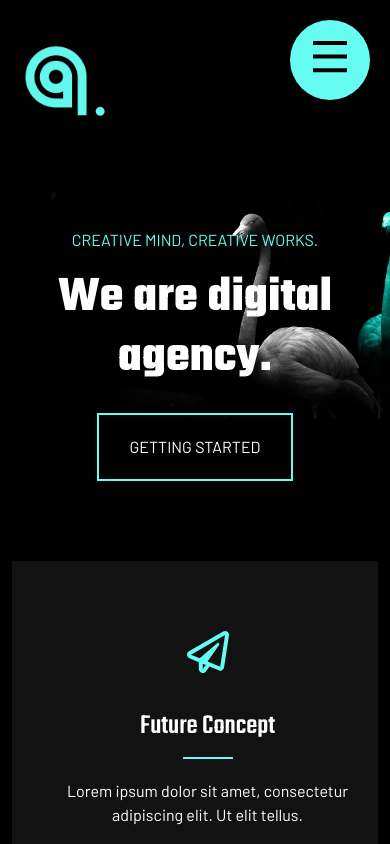
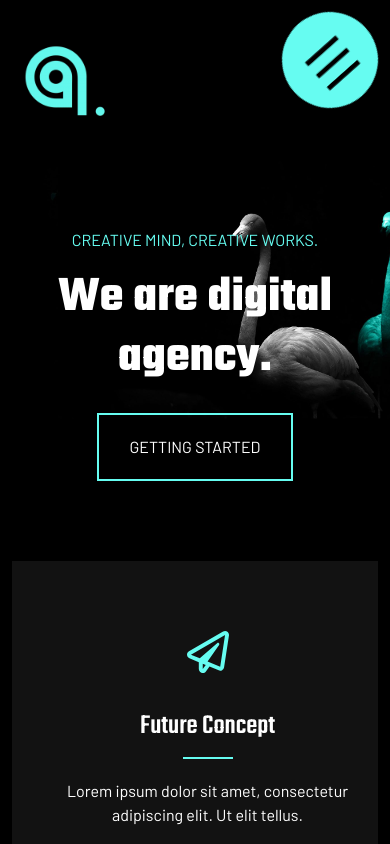
Before and after one commit to arifmunir77/portfolio-1, a React (Create React App) app: page / in a window 390 px wide. Shown: the top 844 px of the page. Built offline with nearby package versions, Linux system fonts and the light colour scheme.

Commit message:
Hamburger anomations added

```diff
--- a/src/components/common/navbar/index.tsx
+++ b/src/components/common/navbar/index.tsx
@@ -25,6 +25,18 @@ function Topbar() {
           </VideoContainer>
           <IconHolderDiv
             onClick={() => setNavCollapsed(!navCollapsed)}
+            animate={{
+              scale: [1, 1.2, 1.2, 1, 1],
+              rotate: [0, 0, 180, 180, 0],
+              borderRadius: ["50%", "50%", "50%", "50%", "50%"],
+            }}
+            transition={{
+              duration: 2,
+              ease: "easeInOut",
+              times: [0, 0.2, 0.5, 0.8, 1],
+              repeat: Infinity,
+              repeatDelay: 1,
+            }}
             whileHover={{ scale: 1.25 }}
           >
             <MenuButton
```
